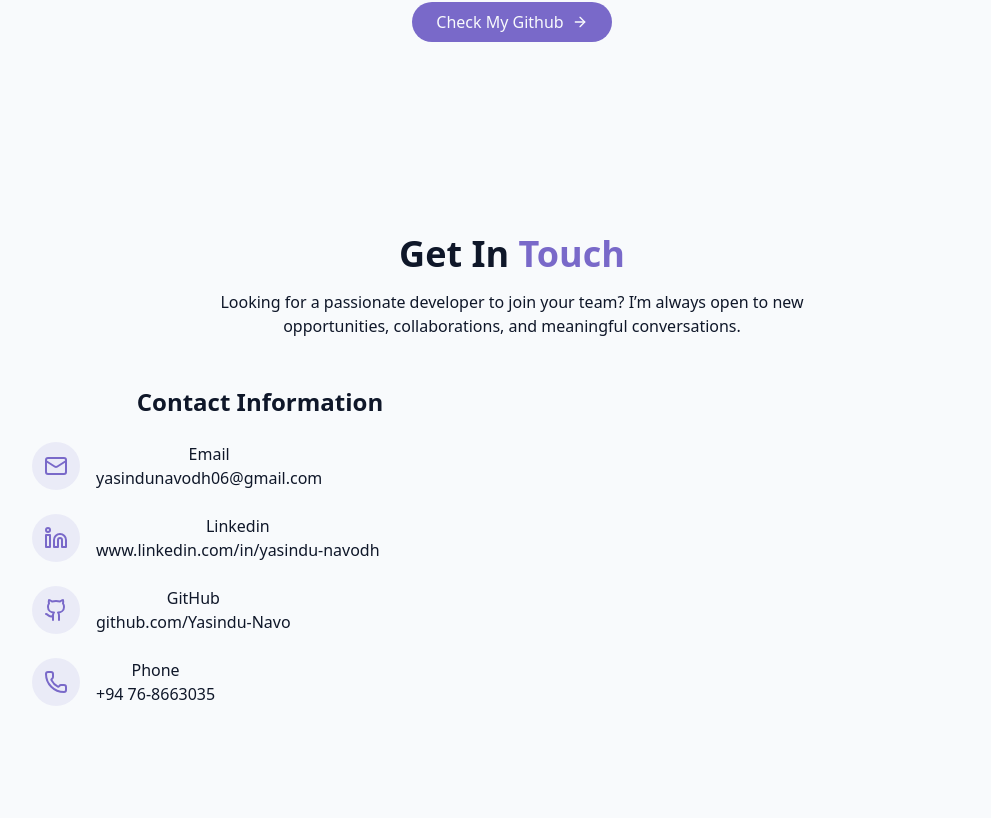
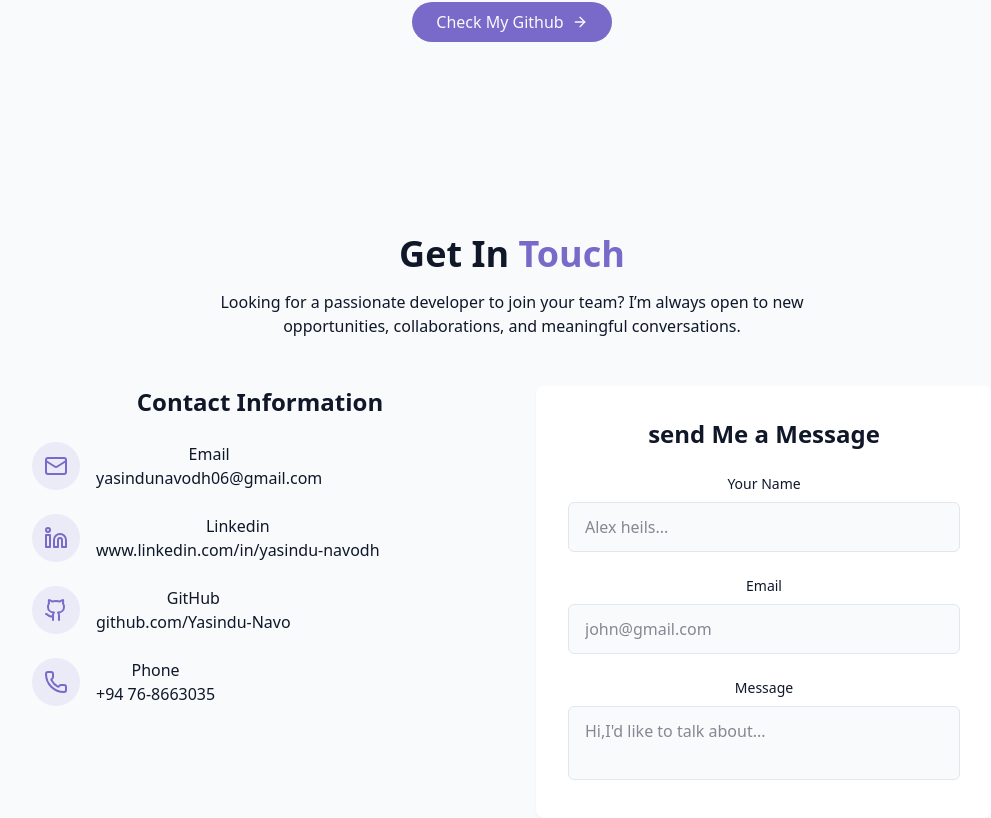
Before and after one commit to Yasindu-Navo/My-Portfolio, a React (Vite) app: page / in a window 1280 px wide. Shown: the part 4656-5474 px from the top of the page, without its empty margins (128-1119 px from the left). Built offline with nearby package versions, Linux system fonts and the light colour scheme.

Commit message:
Add message form to ContactSection component for improved user interaction

```diff
--- a/src/components/ContactSection.jsx
+++ b/src/components/ContactSection.jsx
@@ -101,13 +101,45 @@ function ContactSection() {
 
 
 
-                  </div>
+                  </div >
 
 
 
 
 
+                  <div className="bg-card p-8 rounded-lg shadow-xs">
+                      <h3 className="text-2xl font-semibold mb-6">send Me a Message</h3>
 
+                      <form className="space-y-6">
+                          <div>
+                              <label htmlFor="name" className="block text-sm fonr-medium mb-2">Your Name</label>
+                              <input
+                                  type="text" id="name" name="name" placeholder="Alex heils..."required
+                                  className="w-full px-4 py-3 rounded-md border border-input bg-background focus:outline-hidden focus:ring-2 focus:ring-primary "
+                              />
+                          </div>
+
+
+                             <div>
+                              <label htmlFor="email" className="block text-sm fonr-medium mb-2">Email</label>
+                              <input
+                                  type="email" id="email" name="email" placeholder="john@gmail.com" required
+                                  className="w-full px-4 py-3 rounded-md border border-input bg-background focus:outline-hidden focus:ring-2 focus:ring-primary "
+                              />
+                          </div>
+
+
+                             <div>
+                              <label htmlFor="message" className="block text-sm fonr-medium mb-2">Message</label>
+                              <textarea
+                                   id="message" name="message" placeholder="Hi,I'd like to talk about..." required
+                                  className="w-full px-4 py-3 rounded-md border border-input bg-background focus:outline-hidden focus:ring-2 focus:ring-primary resize-none"
+                              />
+                          </div>
+
+                      </form>
+
+            </div>
 
 
         </div>
```
